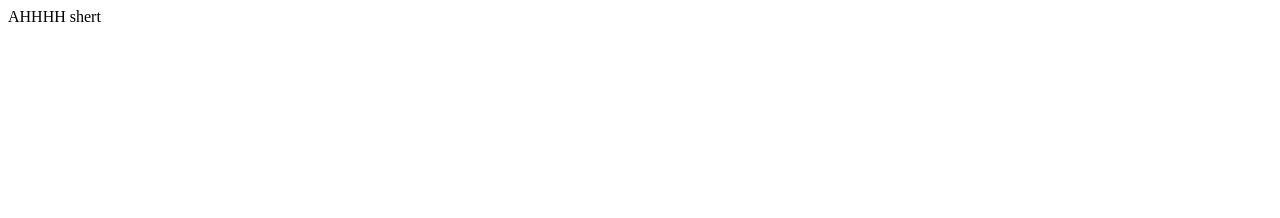
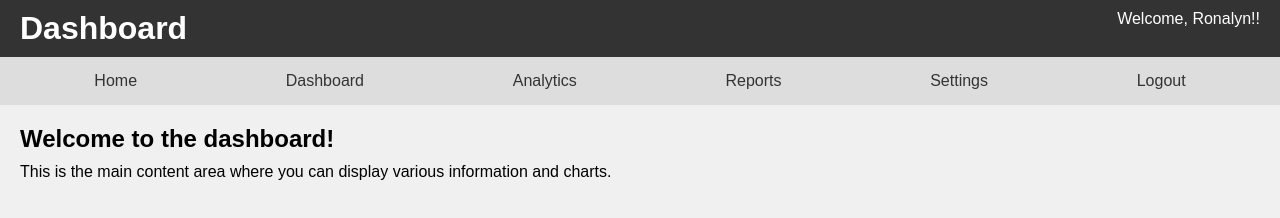
Before and after one commit to LourdesEstelle/web-systems-technologies, a plain HTML site: page Lab 2_Abalde, Lordweil E-Dashboard.html in a window 1280 px wide. Drawn offline with Linux system fonts and the light colour scheme.

Commit message:
Update this
update

```diff
--- a/Lab 2_Abalde, Lordweil E-Dashboard.html
+++ b/Lab 2_Abalde, Lordweil E-Dashboard.html
@@ -1 +1,67 @@
-AHHHH shert
+<!DOCTYPE html>
+<html>
+<head>
+	<title>Dashboard</title>
+	<style>
+		body {
+			font-family: Arial, sans-serif;
+			margin: 0;
+			padding: 0;
+			background-color: #f0f0f0;
+		}
+		.header {
+			background-color: #333;
+			color: #fff;
+			padding: 10px 20px;
+			display: flex;
+			justify-content: space-between;
+		}
+		.header h1 {
+			margin: 0;
+		}
+		.nav {
+			background-color: #ddd;
+			padding: 10px 20px;
+			display: flex;
+			justify-content: space-around;
+			align-items: center;
+		}
+		.nav a {
+			color: #333;
+			text-decoration: none;
+			padding: 5px;
+		}
+		.nav a:hover {
+			background-color: #ccc;
+		}
+		.main {
+			padding: 20px;
+		}
+		.main h2 {
+			margin: 0;
+			margin-bottom: 10px;
+		}
+		.main p {
+			margin: 0;
+		}
+	</style>
+</head>
+<body>
+	<div class="header">
+		<h1>Dashboard</h1>
+		<div>Welcome, Ronalyn!!</div>
+	</div>
+	<div class="nav">
+		<a href="#">Home</a>
+		<a href="#">Dashboard</a>
+		<a href="#">Analytics</a>
+		<a href="#">Reports</a>
+		<a href="#">Settings</a>
+		<a href="Lab 2_Abalde, Lordweil E.html">Logout</a>
+	</div>
+	<div class="main">
+		<h2>Welcome to the dashboard!</h2>
+		<p>This is the main content area where you can display various information and charts.</p>
+	</div>
+</body>
+</html>
```
